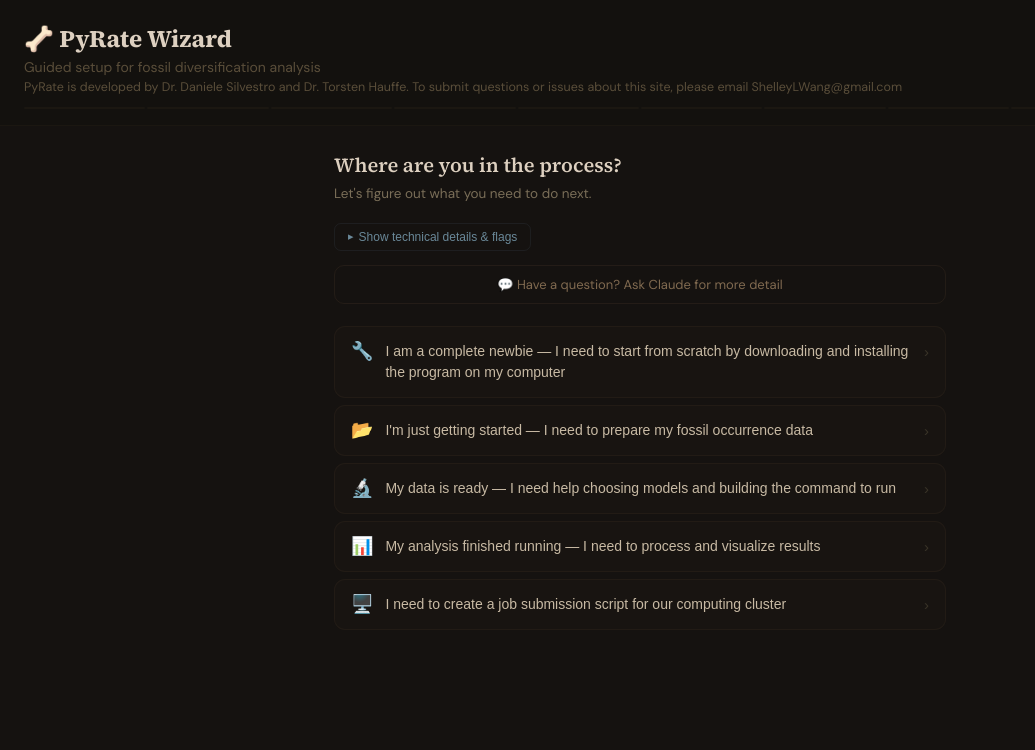
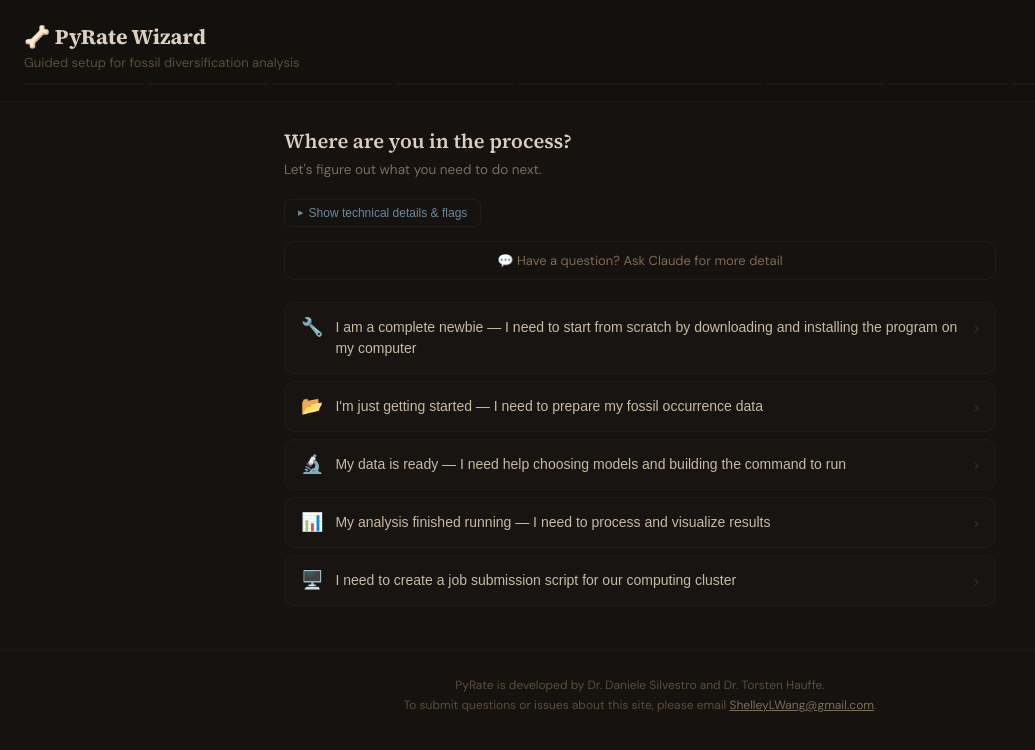
Before and after one commit to shelleylwang/pyrate_wizard, a React (Vite) app: page / in a window 1280 px wide. Shown: the top 750 px of the page, without its empty margins (0-1035 px from the left). Built offline with nearby package versions, Linux system fonts and the light colour scheme.

Commit message:
widening column, moving credits and email to footer

```diff
--- a/pyrate_wizard.jsx
+++ b/pyrate_wizard.jsx
@@ -1427,9 +1427,8 @@
       <div style={{ padding: "22px 24px 16px", borderBottom: "1px solid rgba(120,90,60,0.08)", background: "rgba(20,17,14,0.95)" }}>
         <div style={{ display: "flex", justifyContent: "space-between", alignItems: "flex-start" }}>
           <div>
-            <h1 style={{ margin: 0, fontSize: 24, fontWeight: 700, color: "#ddd0c0", fontFamily: "'Source Serif 4',Georgia,serif" }}>🦴 PyRate Wizard</h1>
-            <p style={{ margin: "3px 0 0", fontSize: 14, color: "#5a4e3a" }}>Guided setup for fossil diversification analysis</p>
-            <p style={{ margin: "3px 0 0", fontSize: 12.5, color: "#5a4e3a" }}>PyRate is developed by Dr. Daniele Silvestro and Dr. Torsten Hauffe. To submit questions or issues about this site, please email ShelleyLWang@gmail.com</p>
+            <h1 style={{ margin: 0, fontSize: 21, fontWeight: 700, color: "#ddd0c0", fontFamily: "'Source Serif 4',Georgia,serif" }}>🦴 PyRate Wizard</h1>
+            <p style={{ margin: "3px 0 0", fontSize: 13, color: "#5a4e3a" }}>Guided setup for fossil diversification analysis</p>
           </div>
           <div style={{ display: "flex", gap: 6 }}>
             {hist.length > 0 && <button onClick={back} style={{ background: "rgba(120,90,60,0.06)", border: "1px solid rgba(120,90,60,0.15)", borderRadius: 7, padding: "6px 13px", color: "#907a60", cursor: "pointer", fontSize: 13 }}>← Back</button>}
@@ -1449,7 +1448,7 @@
         </div>
       )}
       {/* Content */}
-      <div style={{ padding: "26px 24px 44px", maxWidth: 660, margin: "0 auto", animation: "fu .3s ease" }} key={cur}>
+      <div style={{ padding: "26px 24px 44px", maxWidth: 760, margin: "0 auto", animation: "fu .3s ease" }} key={cur}>
         <h2 style={{ fontSize: 20, fontWeight: 600, margin: "0 0 5px", color: "#ddd0c0", lineHeight: 1.35, fontFamily: "'Source Serif 4',Georgia,serif" }}>{node.question}</h2>
         {node.subtitle && <p style={{ fontSize: 13.5, color: "#7a6e58", margin: "0 0 18px", lineHeight: 1.55 }}>{node.subtitle}</p>}
         {/* Explanation */}
@@ -1497,6 +1496,11 @@
           </>
         )}
       </div>
+      {/* Footer */}
+      <div style={{ padding: "24px 24px", textAlign: "center", borderTop: "1px solid rgba(120,90,60,0.08)", fontSize: 12, color: "#5a4e3a", lineHeight: 1.7 }}>
+        PyRate is developed by Dr. Daniele Silvestro and Dr. Torsten Hauffe.<br />
+        To submit questions or issues about this site, please email <a href="mailto:ShelleyLWang@gmail.com" style={{ color: "#7a6e58", textDecoration: "underline" }}>ShelleyLWang@gmail.com</a>.
+      </div>
     </div>
   );
 }
```
